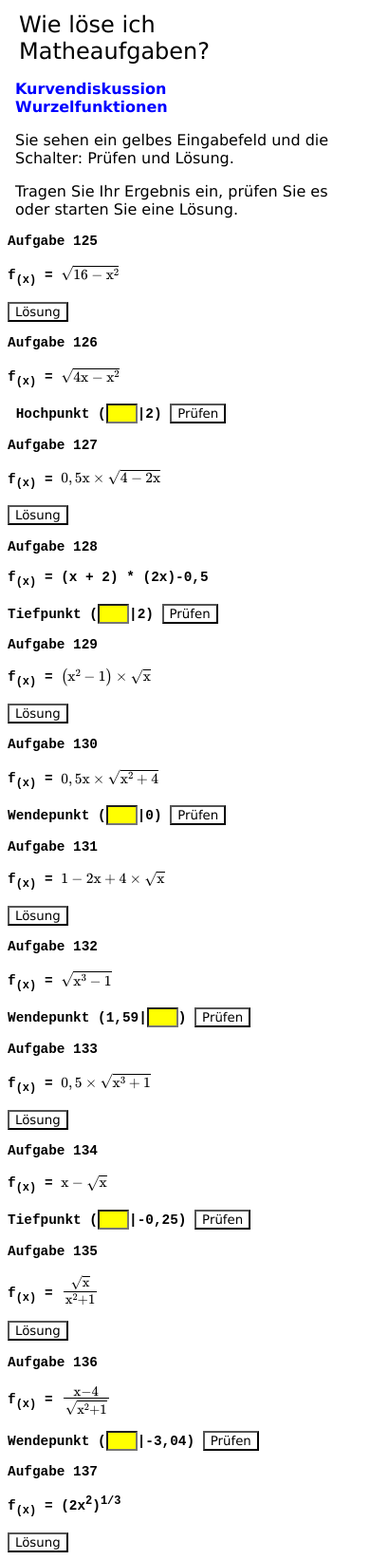
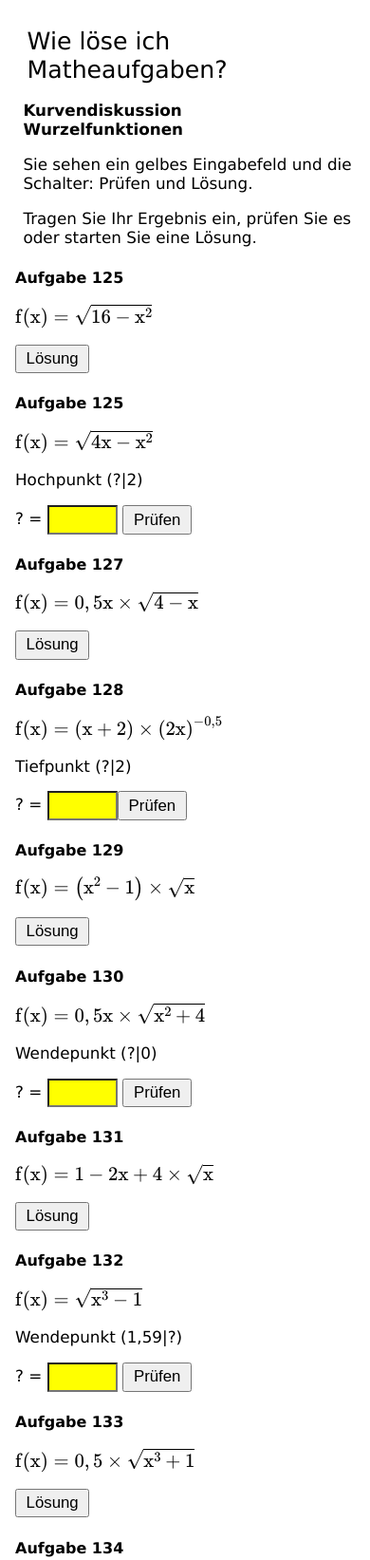
Before and after one commit to joafroehlich/Diskuss, a plain HTML site: page Diskuss7.html in a window 390 px wide. Shown: the top 1643 px of the page at 95% size. Drawn offline with nearby package versions, Linux system fonts and the light colour scheme.

Commit message:
Add files via upload

```diff
--- a/Diskuss7.html
+++ b/Diskuss7.html
@@ -11,39 +11,101 @@
   src="https://cdn.jsdelivr.net/npm/mathjax@3/es5/tex-mml-chtml.js">
 </script>
 
+<script id="MathJax-script" async
+  src="https://cdn.jsdelivr.net/npm/mathjax@3/es5/tex-mml-chtml.js">
+</script>
+
 </head>
 <body style="background-color: white;">
 
     <style>
-        .Text1 {font-size: 1.5em;font-family: Verdana,Sans-serif; margin:0.5em; }
+
+        .Text1 {font-size: 1.5em;font-family: Verdana,Sans-serif; margin:0.5em;}
         .Text2 { font-size: 1em; font-family: Verdana,Sans-serif;margin-top:1em;margin-left:0.5em;}
-        .Text3 { font-size: 0.8em;background-color: white; font-family: Verdana,Sans-serif;margin:0.5em; }
+        .Text3 { font-size: 0.6em; font-family: monospace,monospace;margin:0.5em; }
 
-        .Aufgabe { font-size: 0.9em;  font-family: monospace, monospace;}
-        button {background-color:white; font-family: Verdana, Sans-serif; }
+        body { margin: 0; font-family: Verdana,Sans-serif; font-size: 1.05rem; line-height: 1.2; background: #fff; }
+       main { max-width: 40rem; margin: 0 auto; padding: 1rem; }
+h1 { font-size: 1.5rem; }
+h2 { font-size: 1rem; margin: 1.4rem 0 0.3rem; }
+.check input { font-size: 1.05rem; padding: 0.2rem; width: 4rem; }
+.check button { font-size: 1.05rem; padding: 0.2rem 0.6rem; }
+.br-mobil {
+            display: none;}
+.br-desk {
+            display: block;}
+.desktop-break {
+            display: block;
+                 content: "";
+                 height: 0.8em;  }
+.desktop-plus {
+            display: inline-block;}
+.mobile-break {
+            display: none; }
+.mobile-plus {
+            display: none;}
+
+@media screen and (max-width: 576px) {
+
+            .br-mobil {
+                display: block;}
+
+            .br-desk {
+                display: none;}
+
+            .desktop-break {
+                display: none; }
+
+            .desktop-plus {
+                display: none; }
+
+            .mobile-break {
+                 display: block;
+                 content: "";
+                 height: 0.8em;  }
+
+            .mobile-plus {
+                 display: inline-block; }
+
+                }
+
         input {background-color:yellow; }
+
+        img {
+               max-width: 100%;
+               height: auto;
+               display: block;
+            }
+
     </style>
+
+    <main>
+
     <p class="Text1">Wie löse ich Matheaufgaben?</p>
-		<span style="color:blue"><p class="Text2"><b>Kurvendiskussion<br>Wurzelfunktionen</p></b></span>
+		<p class="Text2"><b>Kurvendiskussion<br>Wurzelfunktionen</p></b></span>
 
     <p class="Text2"><span style= "background-color:white;">Sie sehen ein gelbes Eingabefeld und die <br>Schalter: Prüfen und Lösung.</span></p>
 		<p class="Text2"><span style= "background-color:white;">Tragen Sie Ihr Ergebnis ein, prüfen Sie es <br> oder starten Sie eine Lösung.</span></p>
 
-    <!--//Aufgabe 125-->
+   <div class="check">
 
-<pre><b><p class="Aufgabe">Aufgabe 125
+<!--//Aufgabe 125-->
 
-f<sub>(x)</sub> = <math mathsize="0.9em"><msqrt><mrow><mn>16</mn><mo>&#x2212;</mo><msup><mi mathvariant="normal">x</mi><mn>2</mn></msup></mrow></msqrt></math>
+  <h2>Aufgabe 125</h2><p>
 
-<button  onclick="window.open('Diskuss_Aufgabe125.html');" >Lösung</button></p></pre>
+<math mathsize="1em"><mi mathvariant="normal">f</mi><mfenced><mi mathvariant="normal">x</mi></mfenced><mo>=</mo><msqrt><mrow><mn>16</mn><mo>&#x2212;</mo><msup><mi mathvariant="normal">x</mi><mn>2</mn></msup></mrow></msqrt></math></p>
+
+<button  onclick="window.open('Diskuss_Aufgabe125.html');" >Lösung</button></p>
 
 <!--//Aufgabe 126-->
 
-  <pre><p class ="Aufgabe" >Aufgabe 126
+   <h2>Aufgabe 125</h2><p>
 
-f<sub>(x)</sub> = <math mathsize="0.9em"><msqrt><mrow><mn>4</mn><mi mathvariant="normal">x</mi><mo>&#x2212;</mo><msup><mi mathvariant="normal">x</mi><mn>2</mn></msup></mrow></msqrt></math>
+<math mathsize="1em"><mi mathvariant="normal">f</mi><mfenced><mi mathvariant="normal">x</mi></mfenced><mo>=</mo><msqrt><mrow><mn>4</mn><mi mathvariant="normal">x</mi><mo>&#x2212;</mo><msup><mi mathvariant="normal">x</mi><mn>2</mn></msup></mrow></msqrt></math></p>
 
- Hochpunkt (<input type="text" id="Eintrag126" maxlength="1" size="1" style= background-color:yellow >|2) <button id="Pruef126" onclick="Aufgabe126()">Prüfen</button></p></pre>
+ Hochpunkt (?|2)</p>
+
+ ? = <input type="text" id="Eintrag126" maxlength="1"  > <button id="Pruef126" onclick="Aufgabe126()">Prüfen</button></p>
 
 
                       <script>
@@ -62,19 +124,21 @@ f<sub>(x)</sub> = <math mathsize="0.9em"><msqrt><mrow><mn>4</mn><mi mathvariant=
 
 <!--//Aufgabe 127-->
 
-<pre><p class="Aufgabe">Aufgabe 127
+<h2>Aufgabe 127</h2><p>
 
-f<sub>(x)</sub> = <math mathsize="0.9em"><mn>0</mn><mo>,</mo><mn>5</mn><mi mathvariant="normal">x</mi><mo>&#xd7;</mo><msqrt><mrow><mn>4</mn><mo>&#x2212;</mo><mn>2</mn><mi mathvariant="normal">x</mi></mrow></msqrt></math>
+<math mathsize="1em"><mi mathvariant="normal">f</mi><mfenced><mi mathvariant="normal">x</mi></mfenced><mo>=</mo><mn>0</mn><mo>,</mo><mn>5</mn><mi mathvariant="normal">x</mi><mo>&#xd7;</mo><msqrt><mrow><mn>4</mn><mo>&#x2212;</mo><mi mathvariant="normal">x</mi></mrow></msqrt></math></p>
 
-<button  onclick="window.open('Diskuss_Aufgabe127.html');" >Lösung</button></p></pre>
+<button  onclick="window.open('Diskuss_Aufgabe127.html');" >Lösung</button></p>
 
 <!--//Aufgabe 128-->
 
-  <pre><p class ="Aufgabe" >Aufgabe 128
+  <h2>Aufgabe 128</h2><p>
 
-f<sub>(x)</sub> = (x + 2) * (2x)-0,5
+<math mathsize="1em"><mi mathvariant="normal">f</mi><mfenced><mi mathvariant="normal">x</mi></mfenced><mo>=</mo><mfenced><mrow><mi mathvariant="normal">x</mi><mo>+</mo><mn>2</mn></mrow></mfenced><mo>&#xd7;</mo><msup><mfenced><mrow><mn>2</mn><mi mathvariant="normal">x</mi></mrow></mfenced><mrow><mo>&#x2212;</mo><mn>0</mn><mo>,</mo><mn>5</mn></mrow></msup></math></p>
 
-Tiefpunkt (<input type="text" id="Eintrag128" maxlength="1" size="1" style= background-color:yellow >|2) <button id="Pruef128" onclick="Aufgabe128()">Prüfen</button></p></pre>
+Tiefpunkt (?|2) </p>
+
+? = <input type="text" id="Eintrag128" maxlength="1"  ><button id="Pruef128" onclick="Aufgabe128()">Prüfen</button></p>
 
 
                       <script>
@@ -94,19 +158,21 @@ Tiefpunkt (<input type="text" id="Eintrag128" maxlength="1" size="1" style= back
 
 <!--//Aufgabe 129-->
 
-<pre><p class="Aufgabe">Aufgabe 129
+<h2>Aufgabe 129</h2><p>
 
-f<sub>(x)</sub> = <math mathsize="0.9em"><mfenced><mrow><msup><mi mathvariant="normal">x</mi><mn>2</mn></msup><mo>&#x2212;</mo><mn>1</mn></mrow></mfenced><mo>&#xd7;</mo><msqrt><mi mathvariant="normal">x</mi></msqrt></math>
+<math mathsize="1em"><mi mathvariant="normal">f</mi><mfenced><mi mathvariant="normal">x</mi></mfenced><mo>=</mo><mfenced><mrow><msup><mi mathvariant="normal">x</mi><mn>2</mn></msup><mo>&#x2212;</mo><mn>1</mn></mrow></mfenced><mo>&#xd7;</mo><msqrt><mi mathvariant="normal">x</mi></msqrt></math></p>
 
-<button  onclick="window.open('Diskuss_Aufgabe129.html');" >Lösung</button></p></pre>
+<button  onclick="window.open('Diskuss_Aufgabe129.html');" >Lösung</button></p>
 
 <!--//Aufgabe 130-->
 
-  <pre><p class ="Aufgabe" >Aufgabe 130
+  <h2>Aufgabe 130</h2><p>
 
-f<sub>(x)</sub> = <math mathsize="0.9em"><mn>0</mn><mo>,</mo><mn>5</mn><mi mathvariant="normal">x</mi><mo>&#xd7;</mo><msqrt><mrow><msup><mi mathvariant="normal">x</mi><mn>2</mn></msup><mo>+</mo><mn>4</mn></mrow></msqrt></math>
+<math mathsize="1em"><mi mathvariant="normal">f</mi><mfenced><mi mathvariant="normal">x</mi></mfenced><mo>=</mo><mn>0</mn><mo>,</mo><mn>5</mn><mi mathvariant="normal">x</mi><mo>&#xd7;</mo><msqrt><mrow><msup><mi mathvariant="normal">x</mi><mn>2</mn></msup><mo>+</mo><mn>4</mn></mrow></msqrt></math></p>
 
-Wendepunkt (<input type="text" id="Eintrag130" maxlength="1" size="1" style= background-color:yellow >|0) <button id="Pruef130" onclick="Aufgabe130()">Prüfen</button></p></pre>
+Wendepunkt (?|0)</p>
+
+? = <input type="text" id="Eintrag130" maxlength="1"  > <button id="Pruef130" onclick="Aufgabe130()">Prüfen</button></p>
 
 
                       <script>
@@ -126,19 +192,21 @@ Wendepunkt (<input type="text" id="Eintrag130" maxlength="1" size="1" style= bac
 
 <!--//Aufgabe 131-->
 
-<pre><p class="Aufgabe">Aufgabe 131
+ <h2>Aufgabe 131</h2><p>
 
-f<sub>(x)</sub> = <math mathsize="0.9em"><mn>1</mn><mo>&#x2212;</mo><mn>2</mn><mi mathvariant="normal">x</mi><mo>+</mo><mn>4</mn><mo>&#xd7;</mo><msqrt><mi mathvariant="normal">x</mi></msqrt></math>
+<math mathsize="1em"><mi mathvariant="normal">f</mi><mfenced><mi mathvariant="normal">x</mi></mfenced><mo>=</mo><mn>1</mn><mo>&#x2212;</mo><mn>2</mn><mi mathvariant="normal">x</mi><mo>+</mo><mn>4</mn><mo>&#xd7;</mo><msqrt><mi mathvariant="normal">x</mi></msqrt></math></p>
 
-<button  onclick="window.open('Diskuss_Aufgabe131.html');" >Lösung</button></p></pre>
+<button  onclick="window.open('Diskuss_Aufgabe131.html');" >Lösung</button></p>
 
 <!--//Aufgabe 132-->
 
-  <pre><p class ="Aufgabe" >Aufgabe 132
+  <h2>Aufgabe 132</h2><p>
 
-f<sub>(x)</sub> = <math mathsize="0.9em"><msqrt><mrow><msup><mi mathvariant="normal">x</mi><mn>3</mn></msup><mo>&#x2212;</mo><mn>1</mn></mrow></msqrt></math>
+<math mathsize="1em"><mi mathvariant="normal">f</mi><mfenced><mi mathvariant="normal">x</mi></mfenced><mo>=</mo><msqrt><mrow><msup><mi mathvariant="normal">x</mi><mn>3</mn></msup><mo>&#x2212;</mo><mn>1</mn></mrow></msqrt></math></p>
 
-Wendepunkt (1,59|<input type="text" id="Eintrag132" maxlength="4" size="1" style= background-color:yellow >) <button id="Pruef132" onclick="Aufgabe132()">Prüfen</button></p></pre>
+Wendepunkt (1,59|?)</p>
+
+? = <input type="text" id="Eintrag132" maxlength="4"  > <button id="Pruef132" onclick="Aufgabe132()">Prüfen</button></p>
 
 
                       <script>
@@ -158,19 +226,21 @@ Wendepunkt (1,59|<input type="text" id="Eintrag132" maxlength="4" size="1" style
 
 <!--//Aufgabe 133-->
 
-<pre><p class="Aufgabe">Aufgabe 133
+<h2>Aufgabe 133</h2><p>
 
-f<sub>(x)</sub> = <math mathsize="0.9em"><mn>0</mn><mo>,</mo><mn>5</mn><mo>&#xd7;</mo><msqrt><mrow><msup><mi mathvariant="normal">x</mi><mn>3</mn></msup><mo>+</mo><mn>1</mn></mrow></msqrt></math>
+<math mathsize="1em"><mi mathvariant="normal">f</mi><mfenced><mi mathvariant="normal">x</mi></mfenced><mo>=</mo><mn>0</mn><mo>,</mo><mn>5</mn><mo>&#xd7;</mo><msqrt><mrow><msup><mi mathvariant="normal">x</mi><mn>3</mn></msup><mo>+</mo><mn>1</mn></mrow></msqrt></math></p>
 
-<button  onclick="window.open('Diskuss_Aufgabe133.html');" >Lösung</button></p></pre>
+<button  onclick="window.open('Diskuss_Aufgabe133.html');" >Lösung</button></p>
 
 <!--//Aufgabe 134-->
 
-  <pre><p class ="Aufgabe" >Aufgabe 134
+  <h2>Aufgabe 134</h2><p>
 
-f<sub>(x)</sub> = <math mathsize="0.9em"><mi mathvariant="normal">x</mi><mo>&#x2212;</mo><msqrt><mi mathvariant="normal">x</mi></msqrt></math>
+<math mathsize="1em"><mi mathvariant="normal">f</mi><mfenced><mi mathvariant="normal">x</mi></mfenced><mo>=</mo><mi mathvariant="normal">x</mi><mo>&#x2212;</mo><msqrt><mi mathvariant="normal">x</mi></msqrt></math></p>
 
-Tiefpunkt (<input type="text" id="Eintrag134" maxlength="4" size="1" style= background-color:yellow >|-0,25) <button id="Pruef134" onclick="Aufgabe134()">Prüfen</button></p></pre>
+Tiefpunkt (?|-0,25)</p>
+
+? = <input type="text" id="Eintrag134" maxlength="4"  > <button id="Pruef134" onclick="Aufgabe134()">Prüfen</button></p>
 
 
                       <script>
@@ -190,19 +260,21 @@ Tiefpunkt (<input type="text" id="Eintrag134" maxlength="4" size="1" style= back
 
 <!--//Aufgabe 135-->
 
-<pre><p class="Aufgabe">Aufgabe 135
+<h2>Aufgabe 135</h2><p>
 
-f<sub>(x)</sub> = <math mathsize="1.2em"><mfrac><msqrt><mi mathvariant="normal">x</mi></msqrt><mrow><msup><mi mathvariant="normal">x</mi><mn>2</mn></msup><mo>+</mo><mn>1</mn></mrow></mfrac></math>
+<math mathsize="1.2em"><mfrac><msqrt><mi mathvariant="normal">x</mi></msqrt><mrow><msup><mi mathvariant="normal">x</mi><mn>2</mn></msup><mo>+</mo><mn>1</mn></mrow></mfrac></math></p>
 
-<button  onclick="window.open('Diskuss_Aufgabe135.html');" >Lösung</button></p></pre>
+<button  onclick="window.open('Diskuss_Aufgabe135.html');" >Lösung</button></p>
 
 <!--//Aufgabe 136-->
 
-  <pre><p class ="Aufgabe" >Aufgabe 136
+  <h2>Aufgabe 136</h2><p>
 
-f<sub>(x)</sub> = <math mathsize="1.2em"><mfrac><mrow><mi mathvariant="normal">x</mi><mo>&#x2212;</mo><mn>4</mn></mrow><msqrt><mrow><msup><mi mathvariant="normal">x</mi><mn>2</mn></msup><mo>+</mo><mn>1</mn></mrow></msqrt></mfrac></math>
+<math mathsize="1em"><mi mathvariant="normal">f</mi><mfenced><mi mathvariant="normal">x</mi></mfenced><mo>=</mo><mfrac><msqrt><mi mathvariant="normal">x</mi></msqrt><mrow><msup><mi mathvariant="normal">x</mi><mn>2</mn></msup><mo>+</mo><mn>1</mn></mrow></mfrac></math></p>
 
-Wendepunkt (<input type="text" id="Eintrag136" maxlength="4" size="1" style= background-color:yellow >|-3,04) <button id="Pruef136" onclick="Aufgabe136()">Prüfen</button></p></pre>
+Wendepunkt (?|-3,04) </p>
+
+? = <input type="text" id="Eintrag136" maxlength="4"  ></input> <button id="Pruef136" onclick="Aufgabe136()">Prüfen</button></p>
 
 
                       <script>
@@ -222,14 +294,14 @@ Wendepunkt (<input type="text" id="Eintrag136" maxlength="4" size="1" style= bac
 
 <!--//Aufgabe 137-->
 
-<pre><p class="Aufgabe">Aufgabe 137
+<h2>Aufgabe 137</h2><p>
 
-f<sub>(x)</sub> = (2x<sup>2</sup>)<sup>1/3</sup>
+<math xmlns="http://www.w3.org/1998/Math/MathML"><mi mathvariant="normal">f</mi><mfenced><mi mathvariant="normal">x</mi></mfenced><mo>=</mo><msup><mfenced><mrow><mn>2</mn><msup><mi mathvariant="normal">x</mi><mn>2</mn></msup></mrow></mfenced><mfrac><mn>1</mn><mn>3</mn></mfrac></msup></math></p>
 
-<button  onclick="window.open('Diskuss_Aufgabe137.html');" >Lösung</button></p></b></pre>
+<button  onclick="window.open('Diskuss_Aufgabe137.html');" >Lösung</button></p>
 
 
- <a href= "index.html" ><p class="Text2" > <span style= "background-color:white;">zurück</span></p></a>
+ <a href= "index.html" ><p class="Text2" > <span style= "background-color:white;">zurück</span></p></a></div></main>
 
         <script>
             document.body.addEventListener("input", function(inputEvent) {
```
